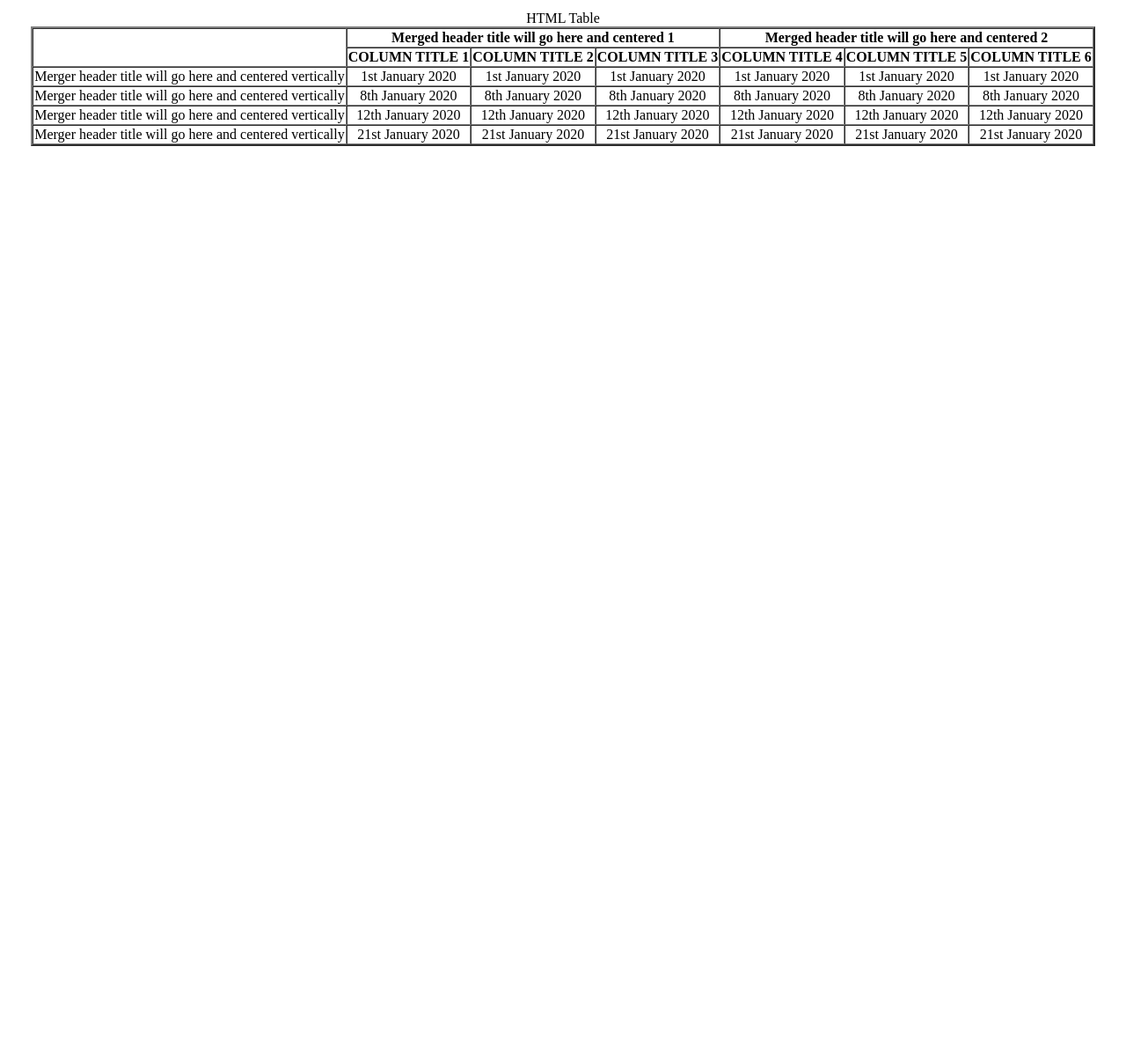
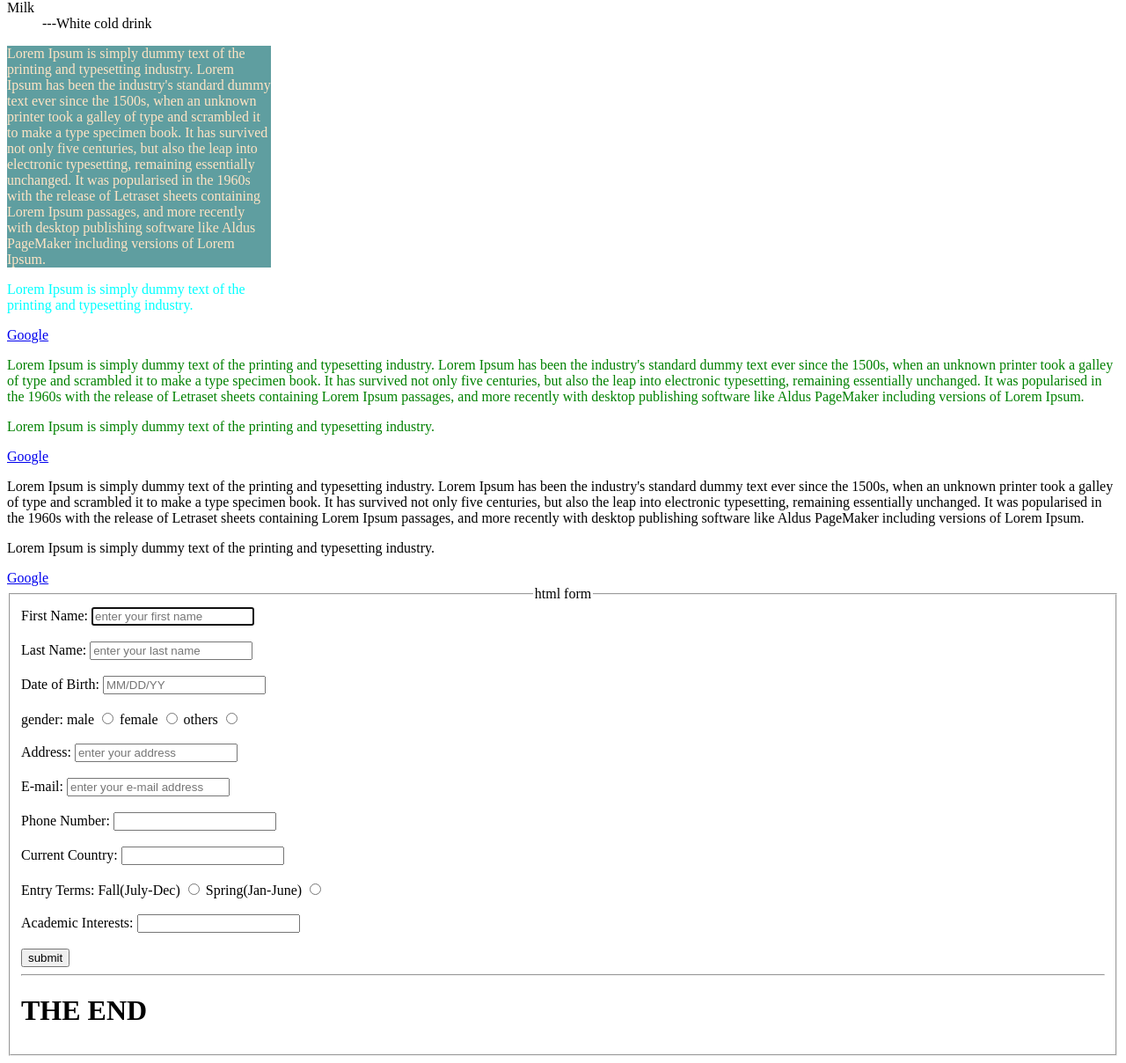
Before and after one commit to ibtidahossain09/WEB-DESIGN-BASIC, a plain HTML site: page index.html in a window 1280 px wide. Shown: the part 68-1276 px from the top of the page at 88% size. Before the commit the page ends 800 px from the top, so only its background shows below. Drawn offline with Linux system fonts and the light colour scheme.

Commit message:
Add files via upload

```diff
--- a/index.html
+++ b/index.html
@@ -1,89 +1,129 @@
-    <!DOCTYPE html>
+<!--<dl></dl>
+<dt></dt>
+<dd></dd>-->
+
+
+
+   <!DOCTYPE html>
     <html lang="en">
     <head>
         <meta charset="UTF-8">
-        <title>Assignment 02</title>
+        <title>class 06</title>
+        <style>
+                .aqua {
+                    color: aqua; }
+            .green {
+                    color: green;
+            }
+                #ptag{ color: bisque;
+                    background-color: cadetblue;}
 
-
-        <style>
-                th, tr { text-align: center;
         </style>
-
-
     </head>
     <body>
-            <h1 align="center">Assignment 02</h1>
+            <dl>
+                    <dt>Coffe</dt>
+                    <dd>---Black hot drink</dd>
+            </dl>
 
-            <table align="center" border="2px solid" cellspacing="0">
-                    <caption>HTML Table</caption>
-
-                    <thead>
-                            <tr>
-                                 <th rowspan="2"></th>
-                                 <th colspan="3">Merged header title will go here and centered 1</th>
-                                 <th colspan="3">Merged header title will go here and centered 2</th>
-
-                            </tr>
-
-                            <tr>
-
-                                <th>COLUMN TITLE 1</th>
-                                <th>COLUMN TITLE 2</th>
-                                <th>COLUMN TITLE 3</th>
-                                <th>COLUMN TITLE 4</th>
-                                <th>COLUMN TITLE 5</th>
-                                <th>COLUMN TITLE 6</th>
-                            </tr>
-                    </thead>
-
-                            <tbody>
-                                    <tr>
-                                            <td>Merger header title will go here and centered vertically</td>
-                                            <td>1st January 2020</td>
-                                            <td>1st January 2020</td>
-                                            <td>1st January 2020</td>
-                                            <td>1st January 2020</td>
-                                            <td>1st January 2020</td>
-                                            <td>1st January 2020</td>
-                                    </tr>
-
-
-                                    <tr>
-                                            <td>Merger header title will go here and centered vertically</td>
-                                            <td>8th January 2020</td>
-                                            <td>8th January 2020</td>
-                                            <td>8th January 2020</td>
-                                            <td>8th January 2020</td>
-                                            <td>8th January 2020</td>
-                                            <td>8th January 2020</td>
-                                    </tr>
-
-
-                                    <tr>
-                                            <td>Merger header title will go here and centered vertically</td>
-                                            <td>12th January 2020</td>
-                                            <td>12th January 2020</td>
-                                            <td>12th January 2020</td>
-                                            <td>12th January 2020</td>
-                                            <td>12th January 2020</td>
-                                            <td>12th January 2020</td>
-                                    </tr>
-
-
-                                    <tr>
-                                            <td>Merger header title will go here and centered vertically</td>
-                                            <td>21st January 2020</td>
-                                            <td>21st January 2020</td>
-                                            <td>21st January 2020</td>
-                                            <td>21st January 2020</td>
-                                            <td>21st January 2020</td>
-                                            <td>21st January 2020</td>
-                                    </tr>
-                            </tbody>
+            <dl>
+                    <dt>Milk</dt>
+                    <dd>---White cold drink</dd>
+            </dl>
 
 
 
+            <div class="aqua" style="width: 300px; height: 300;">
+                    <p id="ptag">Lorem Ipsum is simply dummy text of the printing and typesetting industry. Lorem Ipsum has been the industry's standard dummy text ever since the 1500s, when an unknown printer took a galley of type and scrambled it to make a type specimen book. It has survived not only five centuries, but also the leap into electronic typesetting, remaining essentially unchanged. It was popularised in the 1960s with the release of Letraset sheets containing Lorem Ipsum passages, and more recently with desktop publishing software like Aldus PageMaker including versions of Lorem Ipsum.</p>
 
-            </table>
+                    <p>Lorem Ipsum is simply dummy text of the printing and typesetting industry.</p>
+                    <a href="#third">Google</a>
+            </div>
+
+            <div class="green">
+                <p>Lorem Ipsum is simply dummy text of the printing and typesetting industry. Lorem Ipsum has been the industry's standard dummy text ever since the 1500s, when an unknown printer took a galley of type and scrambled it to make a type specimen book. It has survived not only five centuries, but also the leap into electronic typesetting, remaining essentially unchanged. It was popularised in the 1960s with the release of Letraset sheets containing Lorem Ipsum passages, and more recently with desktop publishing software like Aldus PageMaker including versions of Lorem Ipsum.</p>
+                <p>Lorem Ipsum is simply dummy text of the printing and typesetting industry.</p>
+                    <a href="#">Google</a>
+
+            </div>
+
+            <div id="third">
+                    <p>Lorem Ipsum is simply dummy text of the printing and typesetting industry. Lorem Ipsum has been the industry's standard dummy text ever since the 1500s, when an unknown printer took a galley of type and scrambled it to make a type specimen book. It has survived not only five centuries, but also the leap into electronic typesetting, remaining essentially unchanged. It was popularised in the 1960s with the release of Letraset sheets containing Lorem Ipsum passages, and more recently with desktop publishing software like Aldus PageMaker including versions of Lorem Ipsum.</p>
+
+                    <p>Lorem Ipsum is simply dummy text of the printing and typesetting industry.</p>
+                    <a href="ptag">Google</a>
+            </div>
+
+
+         <from action="#" method="get" target="_blank">
+            <fieldset>
+            <legend align="center">html form</legend>
+         <label for=First Name>First Name:</label>
+             <input type="text" placeholder="enter your first name" autofocus id="First Name" required >
+             <br><br>
+         <label for=Last Name>Last Name:</label>
+             <input type="text" placeholder="enter your last name" autofocus id="Last Name" required >
+             <br><br>
+
+         <label for=Date of Birth>Date of Birth:</label>
+           <input type="text" placeholder="MM/DD/YY" autofocus id="Date of Birth" required >
+             <br><br>
+
+
+
+        <label for="">gender:</label>
+            <label for="">male</label>
+            <input type="radio" name="gender">
+            <label for="">female</label>
+            <input type="radio" name="gender">
+            <label for="">others</label>
+            <input type="radio" name="gender">
+            <br><br>
+
+        <label for=Address>Address:</label>
+           <input type="text" placeholder="enter your address" autofocus id="Address" required >
+             <br><br>
+
+        <label for=E-mail>E-mail:</label>
+           <input type="text" placeholder="enter your e-mail address" autofocus id="E-mail" required >
+             <br><br>
+
+
+          <label for=Phone Number>Phone Number:</label>
+            <input type="text" autofocus id="Phone Number" required >
+             <br><br>
+
+
+         <label for=Current Country>Current Country:</label>
+            <input type="text" autofocus id="Current Country" required >
+             <br><br>
+
+        <label for="Entry Terms">Entry Terms:</label>
+            <label for="">Fall(July-Dec)</label>
+            <input type="radio" name="Entry Terms">
+            <label for="">Spring(Jan-June)</label>
+            <input type="radio" name="Entry Terms">
+            <br><br>
+
+
+        <label for=Academic Interests>Academic Interests:</label>
+            <input type="text" autofocus id="Academic Interests" required >
+             <br><br>
+
+
+         <button>submit</button>
+
+
+
+         <hr>
+
+
+         <h1>THE END</h1>
+
+             </fieldset>
+        </from>
+
+
+
     </body>
     </html>
```
